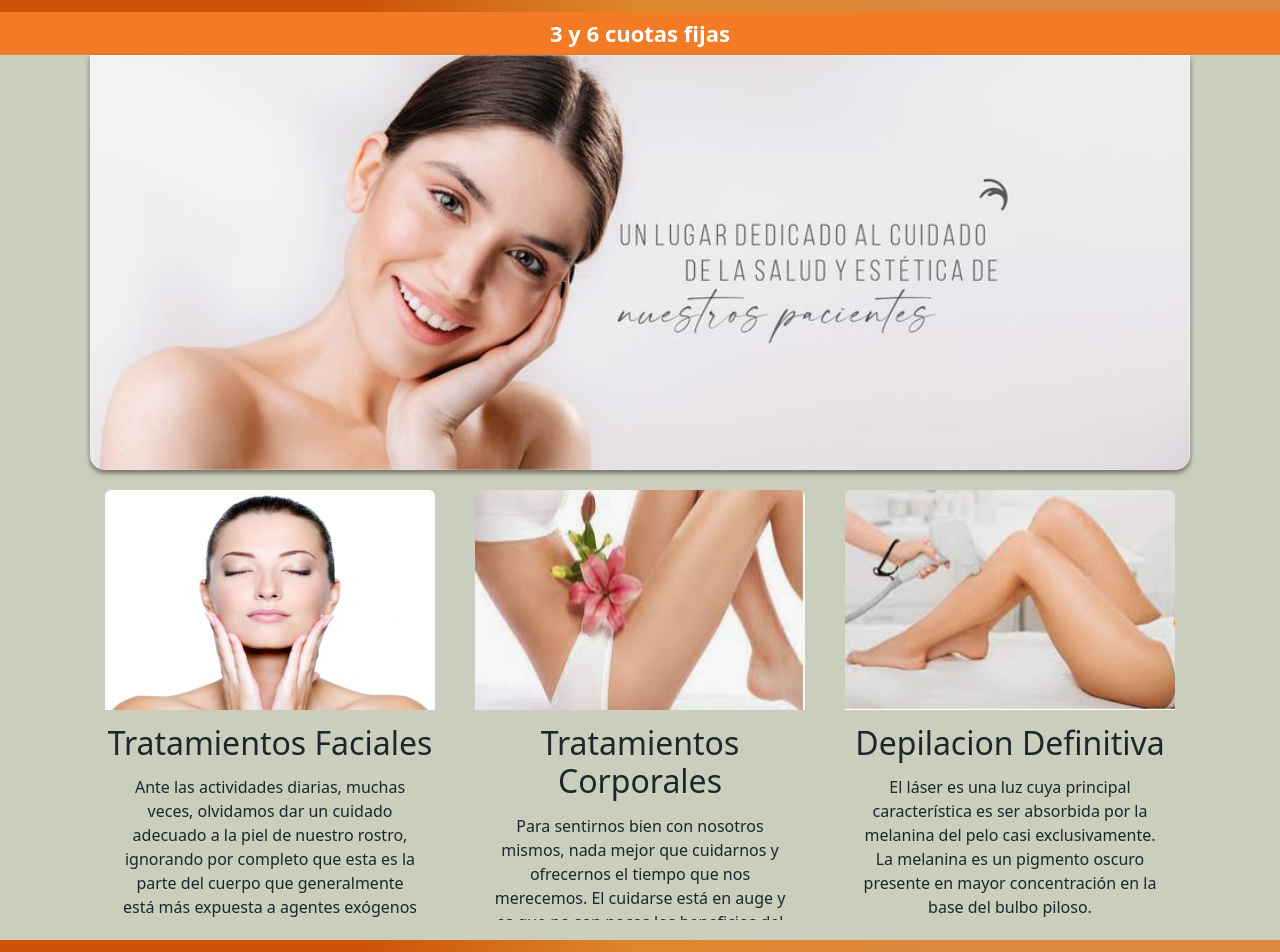
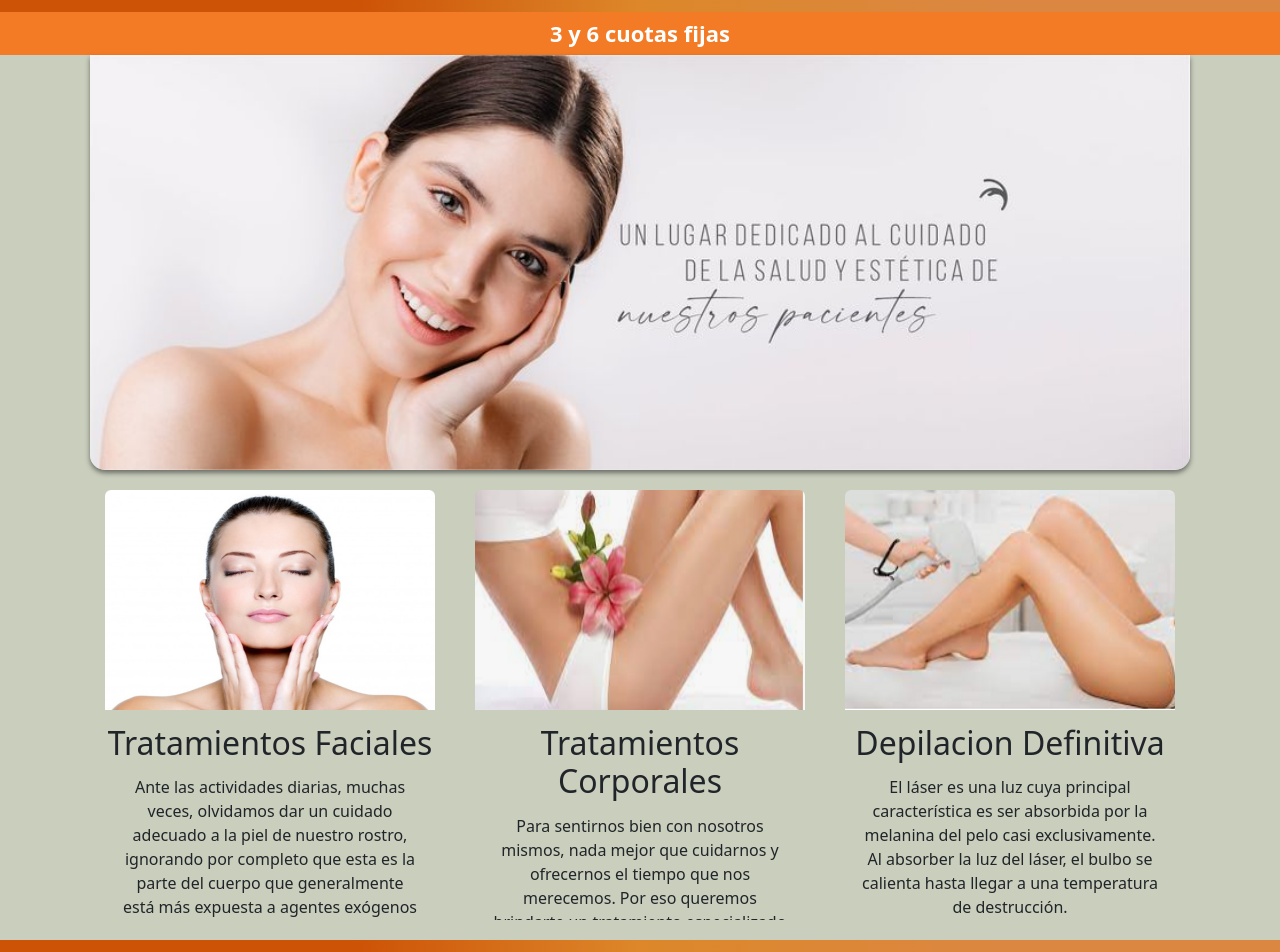
Before and after one commit to Samanta-Evangelista/Proyecto_final, a website: page index.html in a window 1280 px wide. Shown: the part 85-1037 px from the top of the page. Drawn offline with nearby package versions, Linux system fonts and the light colour scheme; a web font is replaced by a local one.

Commit message:
Se eliminan etiquetas comentadas, inecesariamente.

```diff
--- a/index.html
+++ b/index.html
@@ -60,11 +60,6 @@
                 <p>Ante las actividades diarias, muchas veces, olvidamos dar un cuidado adecuado a la piel de
                     nuestro rostro, ignorando por completo que esta es la parte del cuerpo que generalmente está más
                     expuesta a agentes exógenos como los rayos solares.
-                    <!-- Y al igual que cuidamos otras partes del cuerpo dándole la higiene que precisan, es importante
-                    informarse sobre los tratamientos que existen para tener una piel suave y tersa, con un cutis
-                    impecable, sin manchas y con pocas posibilidades de que se generen enfermedades o infecciones
-                    por el
-                    maltrato de la piel del rostro.  -->
                 </p>
 
             </div>
@@ -72,20 +67,15 @@
                 <img src="./assets/img/TratamientosCorporales.PNG" alt="">
                 <h2>Tratamientos Corporales</h2>
                 <p>Para sentirnos bien con nosotros mismos, nada mejor que cuidarnos y ofrecernos el tiempo que nos
-                    merecemos. El cuidarse está en auge y es que no son pocos los beneficios del tratamiento
-                    corporal.
-                    <!-- Por eso queremos brindarte un tratamiento especializado. -->
+                    merecemos. Por eso queremos brindarte un tratamiento especializado
                 </p>
             </div>
             <div class="cards">
                 <img src="./assets/img/depi_2.PNG" alt="">
                 <h2>Depilacion Definitiva</h2>
                 <p>El láser es una luz cuya principal característica es ser absorbida por la melanina del pelo casi
-                    exclusivamente. La melanina es un pigmento oscuro presente en mayor concentración en la base del
-                    bulbo piloso.
-                    <!-- Al absorber la luz del láser, el bulbo se calienta hasta llegar a una temperatura
-                    de
-                    destrucción. -->
+                    exclusivamente. Al absorber la luz del láser, el bulbo se calienta hasta llegar a una temperatura
+                    de destrucción.
                 </p>
             </div>
         </div>
```
Also changed, not shown: pages/contactos.html (+1 -11 lines), pages/depilacion_definitiva.html (+0 -1 lines), pages/tratamientos_corporales.html (+0 -1 lines), pages/tratamientos_faciales.html (+0 -1 lines).
